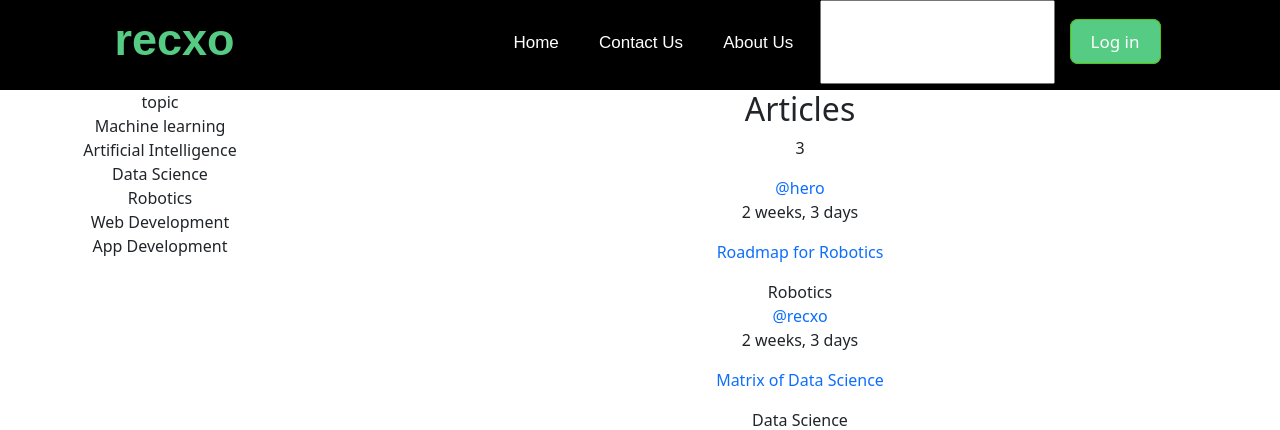
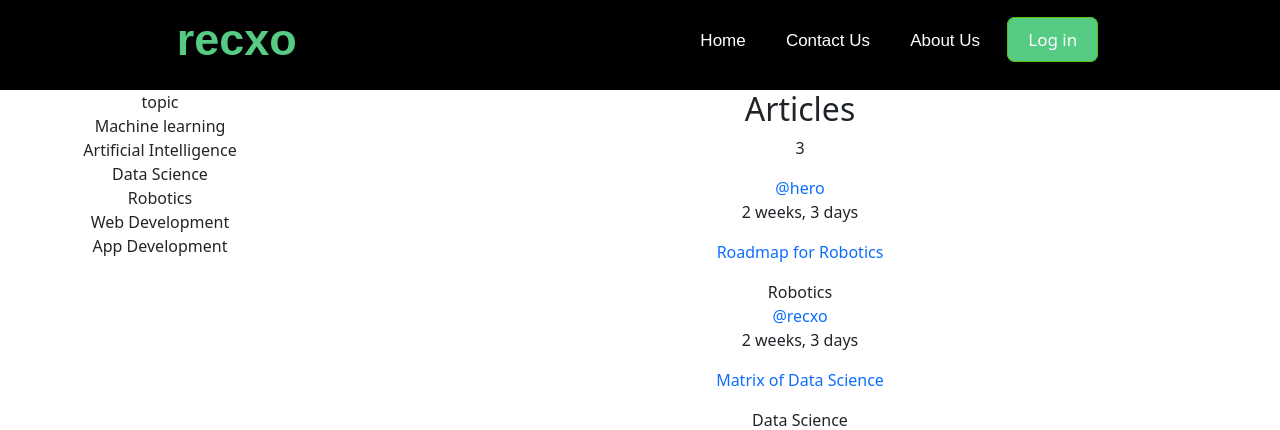
Before and after one commit to rishv1912/RECXO, a Django app: page /blog/ in a window 1280 px wide; the page is wider, and only the part inside the window is pictured. Shown: the top 430 px of that part. Run offline with Django 4.2, Linux system fonts and the light colour scheme; data comes from the database, SQL or seed files in the repository.

Commit message:
removed the search button from the navbar of blog

```diff
--- a/templates/blog_navbar.html
+++ b/templates/blog_navbar.html
@@ -25,9 +25,9 @@
             <li class="item">
                 <a class="_nav-items" href="{% url 'about'%}">About Us</a>
             </li>
-            <li class="item">
+            <!-- <li class="item">
               <input type="text" id="search">
-            </li>
+            </li> -->
 
             {% if user.is_authenticated %}
             <li id="item-dropdown">
```
